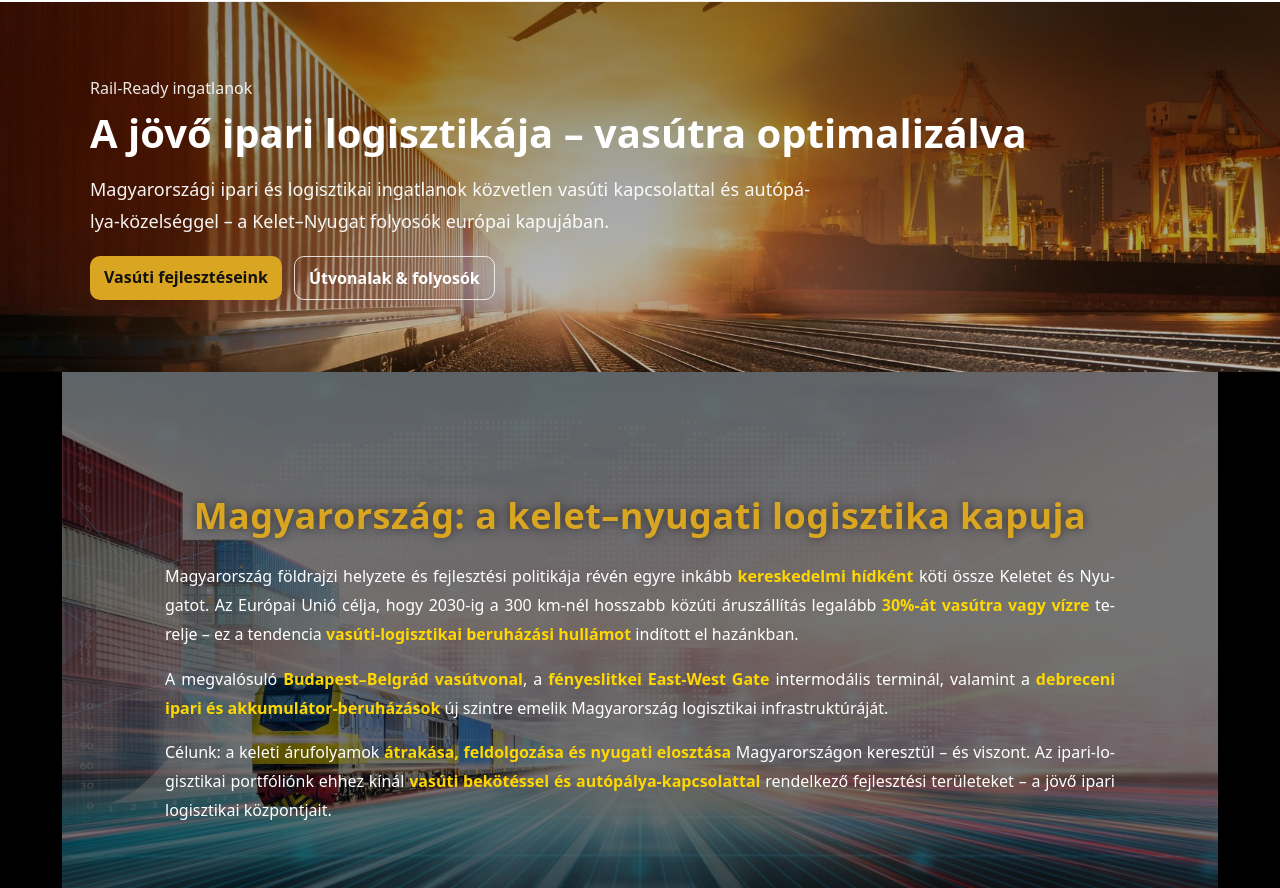
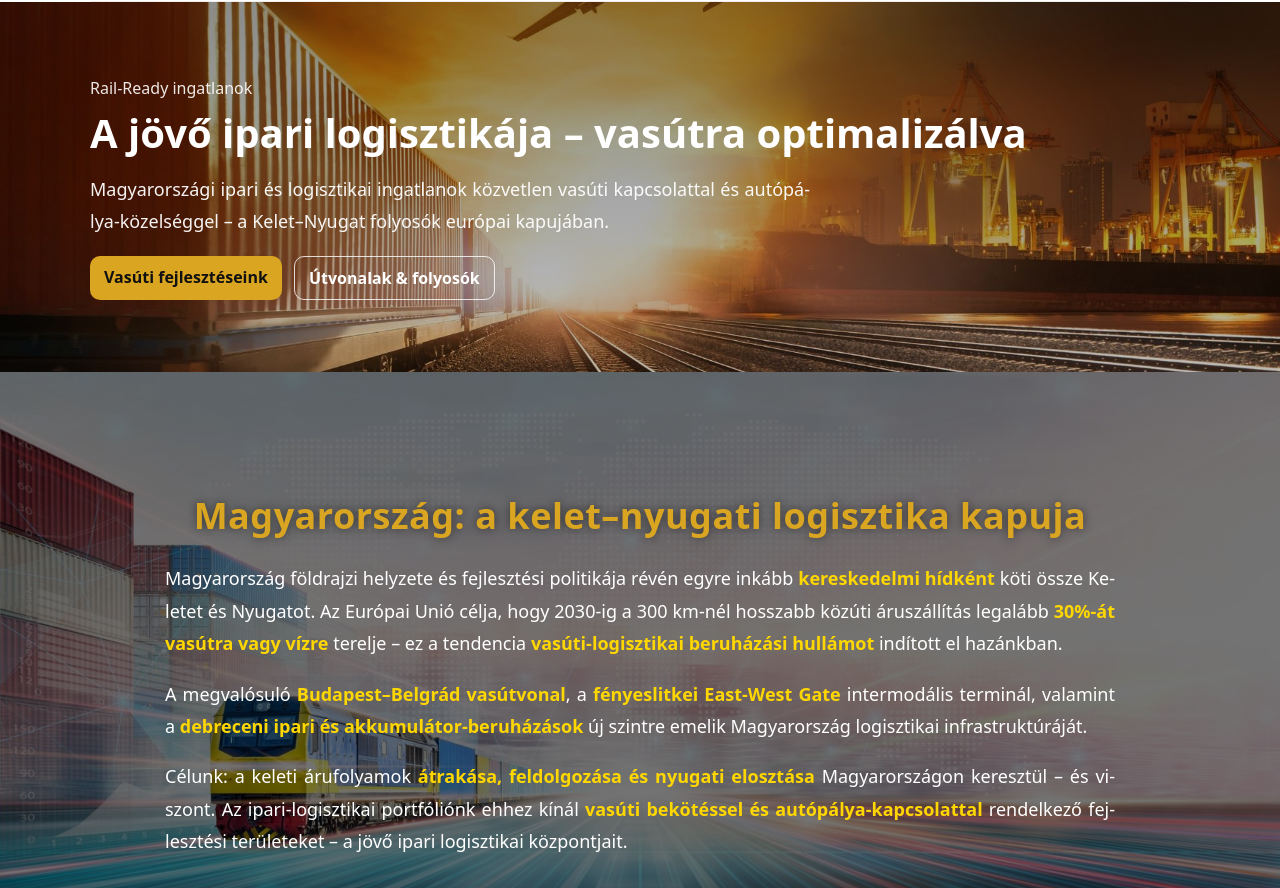
Before and after one commit to haraiirodak-svg/iparingatlan-site, a plain HTML site: page public/index.html in a window 1280 px wide. Shown: the part 59-947 px from the top of the page. Drawn offline with Linux system fonts and the light colour scheme.

Commit message:
Refactor intro section styles and text alignment
Updated styles for the intro section and adjusted text formatting.

```diff
--- a/public/index.html
+++ b/public/index.html
@@ -71,13 +71,12 @@ p {
       </div>
     </div>
   </section>
-<!-- MAGYARORSZÁG – KELET–NYUGATI HÍD (EGYHASÁBOS, SORKIZÁRT) -->
+<!-- MAGYARORSZÁG – KELET–NYUGATI HÍD (COVER + PARALLAX, RÉGI STÍLUS) -->
 <section id="intro" style="
   background-image: url('gallery-rail-1.jpg');
-  background-repeat: no-repeat;
-  background-size: contain;
-  background-position: center;
-  background-color: #000; /* a kép mögötti háttér, ha marad szél */
+  background-size: cover;          /* TELJES sávot kitölti, nincs fekete sáv */
+  background-position: center;     /* középre igazítva */
+  background-attachment: fixed;    /* finom parallax hatás */
   position: relative;
   color: white;
   overflow: hidden;
@@ -85,7 +84,7 @@ p {
   <div style="
     position:absolute;
     inset:0;
-    background:linear-gradient(rgba(0,0,0,0.55), rgba(0,0,0,0.55));
+    background:linear-gradient(rgba(0,0,0,0.55), rgba(0,0,0,0.55)); /* olvashatóság */
   "></div>
 
   <div class="container" style="position:relative; z-index:2; padding:90px 20px; text-align:left;">
@@ -101,7 +100,7 @@ p {
     </h2>
 
     <div style="max-width:950px; margin:0 auto;">
-      <p>
+      <p style="font-size:18px; line-height:1.8; text-align:justify;">
         Magyarország földrajzi helyzete és fejlesztési politikája révén egyre inkább
         <strong style="color:#FFD700;">kereskedelmi hídként</strong> köti össze Keletet és Nyugatot.
         Az Európai Unió célja, hogy 2030-ig a 300 km-nél hosszabb közúti áruszállítás legalább
@@ -109,14 +108,14 @@ p {
         <strong style="color:#FFD700;">vasúti-logisztikai beruházási hullámot</strong> indított el hazánkban.
       </p>
 
-      <p>
+      <p style="font-size:18px; line-height:1.8; text-align:justify;">
         A megvalósuló <strong style="color:#FFD700;">Budapest–Belgrád vasútvonal</strong>,
         a <strong style="color:#FFD700;">fényeslitkei East-West Gate</strong> intermodális terminál,
         valamint a <strong style="color:#FFD700;">debreceni ipari és akkumulátor-beruházások</strong>
         új szintre emelik Magyarország logisztikai infrastruktúráját.
       </p>
 
-      <p style="margin-bottom:0;">
+      <p style="font-size:18px; line-height:1.8; text-align:justify; margin-bottom:0;">
         Célunk: a keleti árufolyamok
         <strong style="color:#FFD700;">átrakása, feldolgozása és nyugati elosztása</strong>
         Magyarországon keresztül – és viszont. Az ipari-logisztikai portfóliónk ehhez kínál
```
